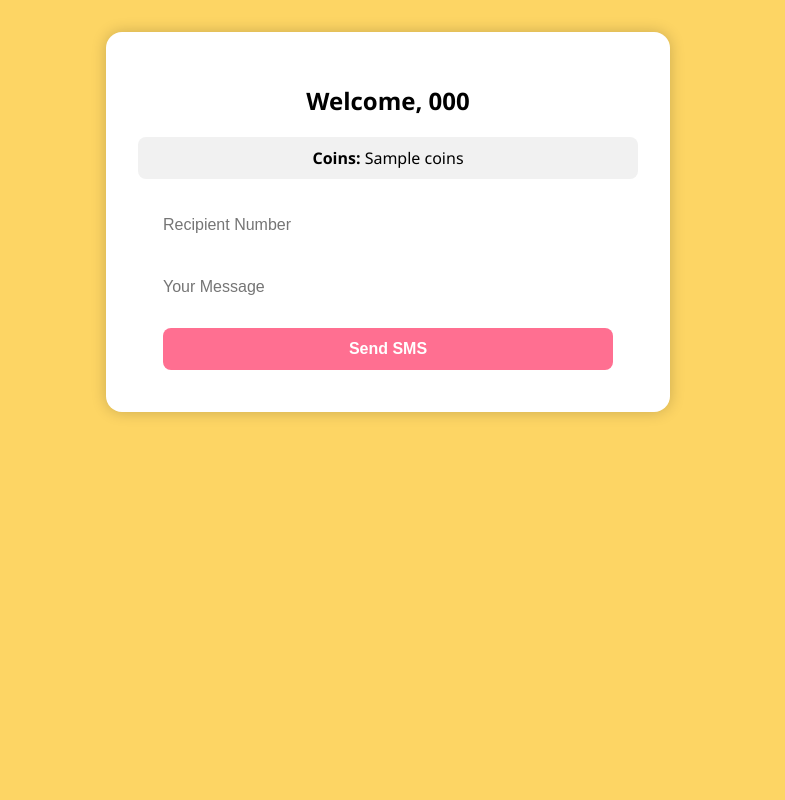
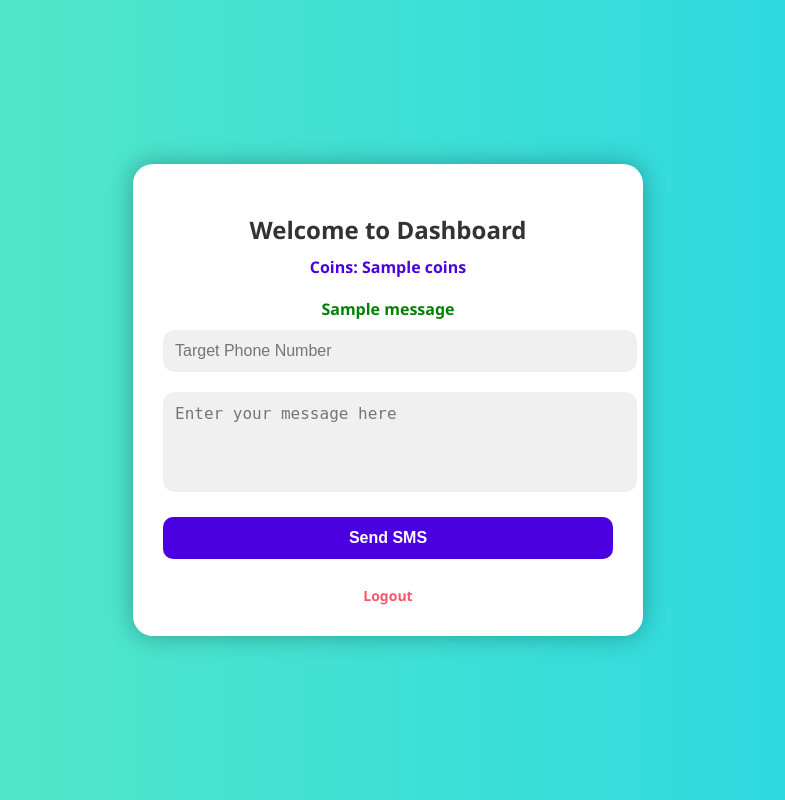
Before and after one commit to abdullahasad491326/SMS_Web_App, a Flask app: template app/templates/dashboard.html in a window 1280 px wide. Shown: the whole page, without its empty margins (252-1037 px from the left). Run offline with Flask 3, Linux system fonts and the light colour scheme; the template is opened without the code that fills it: most values are stand-ins (such as "Sample title", 1, 10 or a date in 2020); one stand-in notice (Sample message) is shown.

Commit message:
Update dashboard.html

```diff
--- a/app/templates/dashboard.html
+++ b/app/templates/dashboard.html
@@ -1,73 +1,125 @@
 <!DOCTYPE html>
 <html lang="en">
 <head>
-  <meta charset="UTF-8">
-  <title>User Dashboard</title>
+  <meta charset="UTF-8" />
+  <title>Dashboard - SMS App</title>
+  <meta name="viewport" content="width=device-width, initial-scale=1.0" />
+  <link rel="stylesheet" href="{{ url_for('static', filename='style.css') }}">
   <style>
     body {
-      font-family: 'Segoe UI', sans-serif;
       margin: 0;
       padding: 0;
-      animation: colorChange 12s infinite alternate;
+      background: linear-gradient(270deg, #00c9ff, #92fe9d, #f5576c, #4a00e0);
+      background-size: 800% 800%;
+      animation: gradientBG 12s ease infinite;
+      font-family: 'Segoe UI', Tahoma, Geneva, Verdana, sans-serif;
+      display: flex;
+      justify-content: center;
+      align-items: center;
+      min-height: 100vh;
     }
 
-    @keyframes colorChange {
-      0% { background-color: #ff6f91; }
-      25% { background-color: #ff9671; }
-      50% { background-color: #ffc75f; }
-      75% { background-color: #f9f871; }
-      100% { background-color: #ff6f91; }
+    @keyframes gradientBG {
+      0% { background-position: 0% 50%; }
+      50% { background-position: 100% 50%; }
+      100% { background-position: 0% 50%; }
     }
 
-    .container {
+    .dashboard-box {
       background: white;
-      padding: 2rem;
-      margin: auto;
-      margin-top: 4vh;
+      border-radius: 20px;
+      box-shadow: 0 0 25px rgba(0, 0, 0, 0.3);
+      padding: 30px;
       width: 90%;
-      max-width: 500px;
-      border-radius: 1rem;
-      text-align: center;
-      box-shadow: 0 0 15px rgba(0,0,0,0.2);
+      max-width: 450px;
+      animation: fadeSlide 0.8s ease;
     }
 
-    input, button {
-      width: 90%;
+    @keyframes fadeSlide {
+      from { opacity: 0; transform: translateY(30px); }
+      to { opacity: 1; transform: translateY(0); }
+    }
+
+    h2 {
+      color: #333;
+      margin-bottom: 10px;
+      text-align: center;
+    }
+
+    .balance {
+      text-align: center;
+      margin-bottom: 20px;
+      font-weight: bold;
+      color: #4a00e0;
+    }
+
+    input, textarea {
+      width: 100%;
       padding: 12px;
       margin: 10px 0;
-      border-radius: 8px;
+      border-radius: 12px;
       border: none;
-      font-size: 1rem;
+      background: #f0f0f0;
+      font-size: 16px;
+    }
+
+    textarea {
+      resize: none;
     }
 
     button {
-      background-color: #ff6f91;
+      width: 100%;
+      padding: 12px;
+      background: #4a00e0;
       color: white;
       font-weight: bold;
+      font-size: 16px;
+      border-radius: 10px;
+      border: none;
       cursor: pointer;
+      transition: 0.3s ease;
     }
 
-    .info {
-      background: #f1f1f1;
-      margin-bottom: 15px;
-      padding: 10px;
-      border-radius: 8px;
+    button:hover {
+      background: #3a00c0;
+    }
+
+    .flash {
+      margin-top: 10px;
+      font-weight: bold;
+      color: green;
+      text-align: center;
+    }
+
+    .logout {
+      text-align: center;
+      margin-top: 15px;
+    }
+
+    .logout a {
+      color: #f5576c;
+      text-decoration: none;
+      font-weight: bold;
     }
   </style>
 </head>
 <body>
-  <div class="container">
-    <h2>Welcome, {{ phone }}</h2>
-    <div class="info">
-      <strong>Coins:</strong> {{ coins }}
-    </div>
+  <div class="dashboard-box">
+    <h2>Welcome to Dashboard</h2>
+    <div class="balance">Coins: {{ coins }}</div>
+    {% with messages = get_flashed_messages() %}
+      {% if messages %}
+        <div class="flash">{{ messages[0] }}</div>
+      {% endif %}
+    {% endwith %}
     <form method="POST" action="/send_sms">
-      <input type="text" name="number" placeholder="Recipient Number" required>
-      <input type="text" name="message" placeholder="Your Message" required>
+      <input type="text" name="target_number" placeholder="Target Phone Number" required />
+      <textarea name="message" rows="4" placeholder="Enter your message here" required></textarea>
       <button type="submit">Send SMS</button>
     </form>
+    <div class="logout">
+      <a href="/logout">Logout</a>
+    </div>
   </div>
-
-  <script src="{{ url_for('static', filename='script.js') }}"></script>
 </body>
 </html>
```
